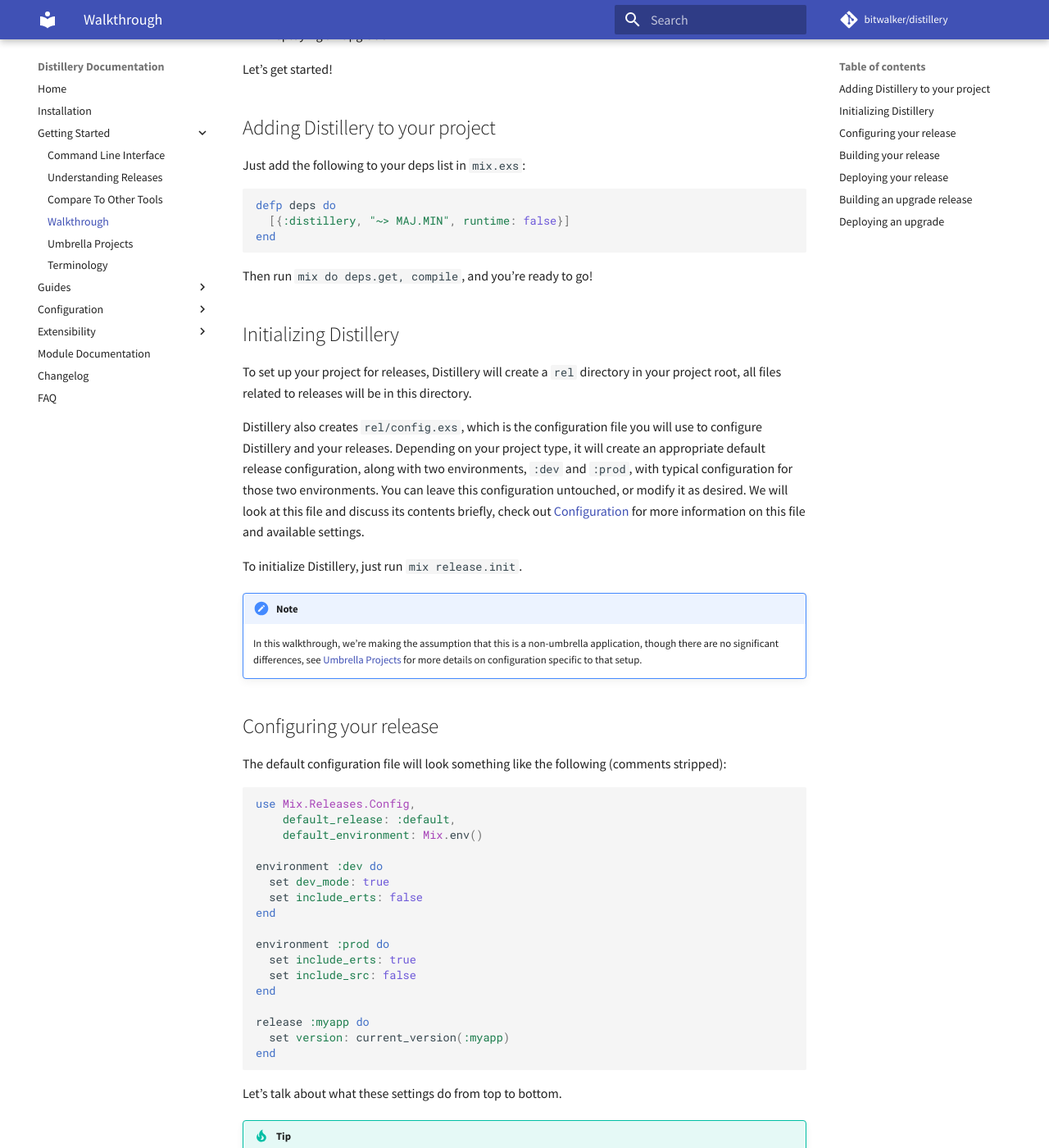
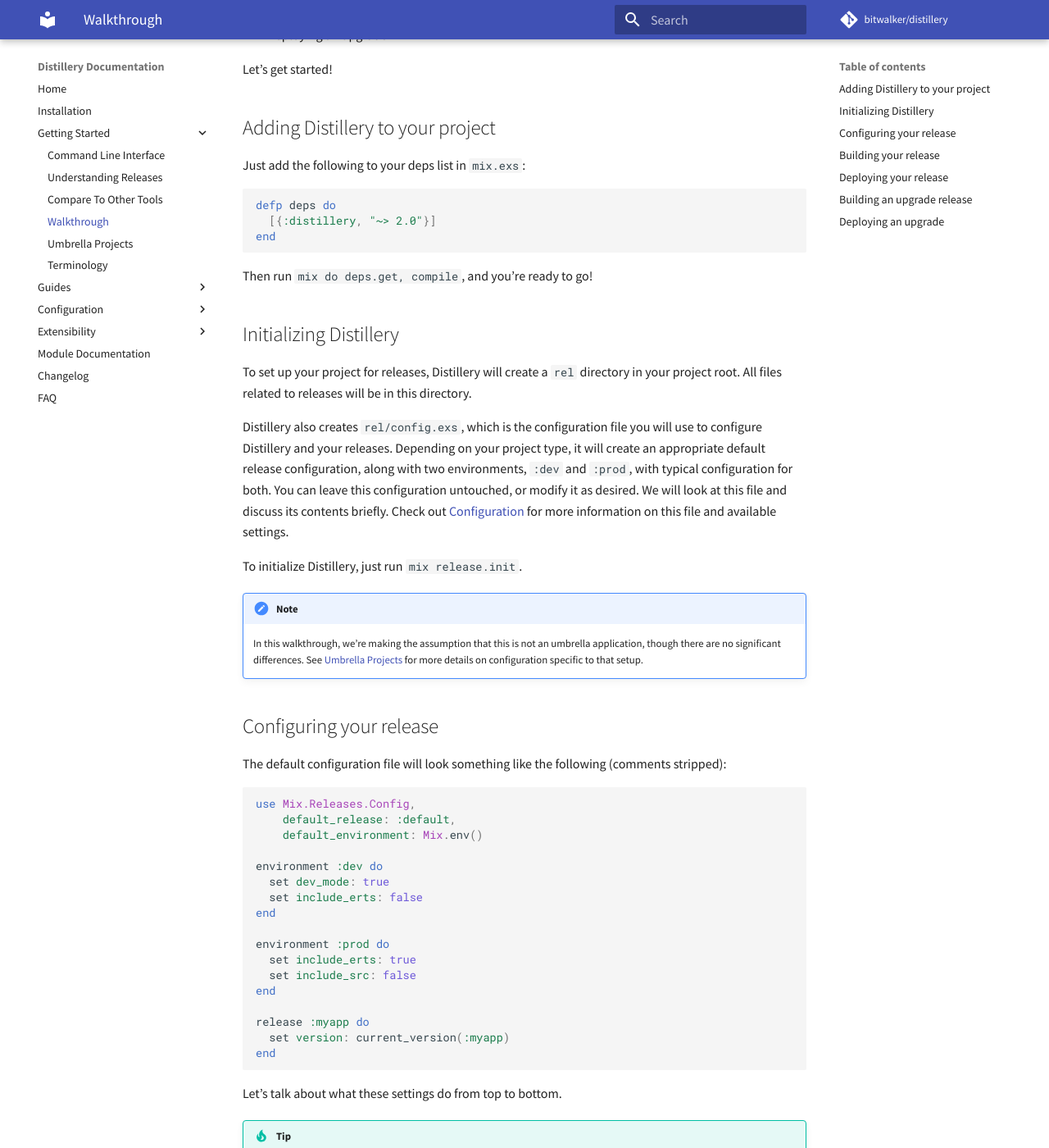
Before and after one commit to bitwalker/distillery, an MkDocs documentation site: the page built from docs/introduction/walkthrough.md, in a window 1280 px wide and 1400 px high, scrolled down 496 px. Shown: the whole window at 82% size. Built offline with MkDocs 1.6.1 and Material for MkDocs 9.7.7, drawn with Linux system fonts in a browser that asks for light colours; comment, search, counter and statistics services are not loaded; some of the changed text lies outside the part shown.

Commit message:
Cleanup walkthrough doc (#490)

````diff
--- a/docs/introduction/walkthrough.md
+++ b/docs/introduction/walkthrough.md
@@ -22,7 +22,7 @@ Just add the following to your deps list in `mix.exs`:
 
 ```elixir
 defp deps do
-  [{:distillery, "~> MAJ.MIN", runtime: false}]
+  [{:distillery, "~> 2.0"}]
 end
 ```
 
@@ -31,21 +31,21 @@ Then run `mix do deps.get, compile`, and you're ready to go!
 ## Initializing Distillery
 
 To set up your project for releases, Distillery will create a `rel` directory in your
-project root, all files related to releases will be in this directory.
+project root. All files related to releases will be in this directory.
 
 Distillery also creates `rel/config.exs`, which is the configuration file you will use
 to configure Distillery and your releases. Depending on your project type, it will create
 an appropriate default release configuration, along with two environments, `:dev` and `:prod`,
-with typical configuration for those two environments. You can leave this configuration untouched,
-or modify it as desired. We will look at this file and discuss its contents briefly, check out
-[Configuration](https://hexdocs.pm/distillery/configuration.html) for more information on this file
+with typical configuration for both. You can leave this configuration untouched,
+or modify it as desired. We will look at this file and discuss its contents briefly. Check out
+[Configuration](../distillery/configuration.md) for more information on this file
 and available settings.
 
 To initialize Distillery, just run `mix release.init`.
 
 !!! note
-    In this walkthrough, we're making the assumption that this is a non-umbrella application,
-    though there are no significant differences, see [Umbrella Projects](umbrella_projects.md)
+    In this walkthrough, we're making the assumption that this is not an umbrella application,
+    though there are no significant differences. See [Umbrella Projects](umbrella_projects.md)
     for more details on configuration specific to that setup.
 
 ## Configuring your release
@@ -153,12 +152,12 @@ a release named `myapp`, and an environment called `dev`, the profile would be
 Now that we've configured our application we can build it! Just run `mix release`. There are a few flags
 to `mix release` that you may be interested in using right now:
 
-  * `--verbose` - log detailed information about what Distillery is doing and
+  * `--verbose` – log detailed information about what Distillery is doing and
   metadata it discovers. If you encounter issues, you should always turn this on
   to help troubleshoot.
-  * `--name=<name>` - build the release with the given name, as defined in `rel/config.exs`
-  * `--env=<env>` - build the release using the given environment, as defined in `rel/config.exs`
-  * `--profile=<name:env>` - build the given release profile (release + environment)
+  * `--name=<name>` – build the release with the given name, as defined in `rel/config.exs`
+  * `--env=<env>` – build the release using the given environment, as defined in `rel/config.exs`
+  * `--profile=<name:env>` – build the given release profile (release + environment)
 
 !!! tip
     See `mix help release` for more usage information and additional flags.
````
Also changed, not shown: other parts of docs/introduction/walkthrough.md (+6 -7 lines).
